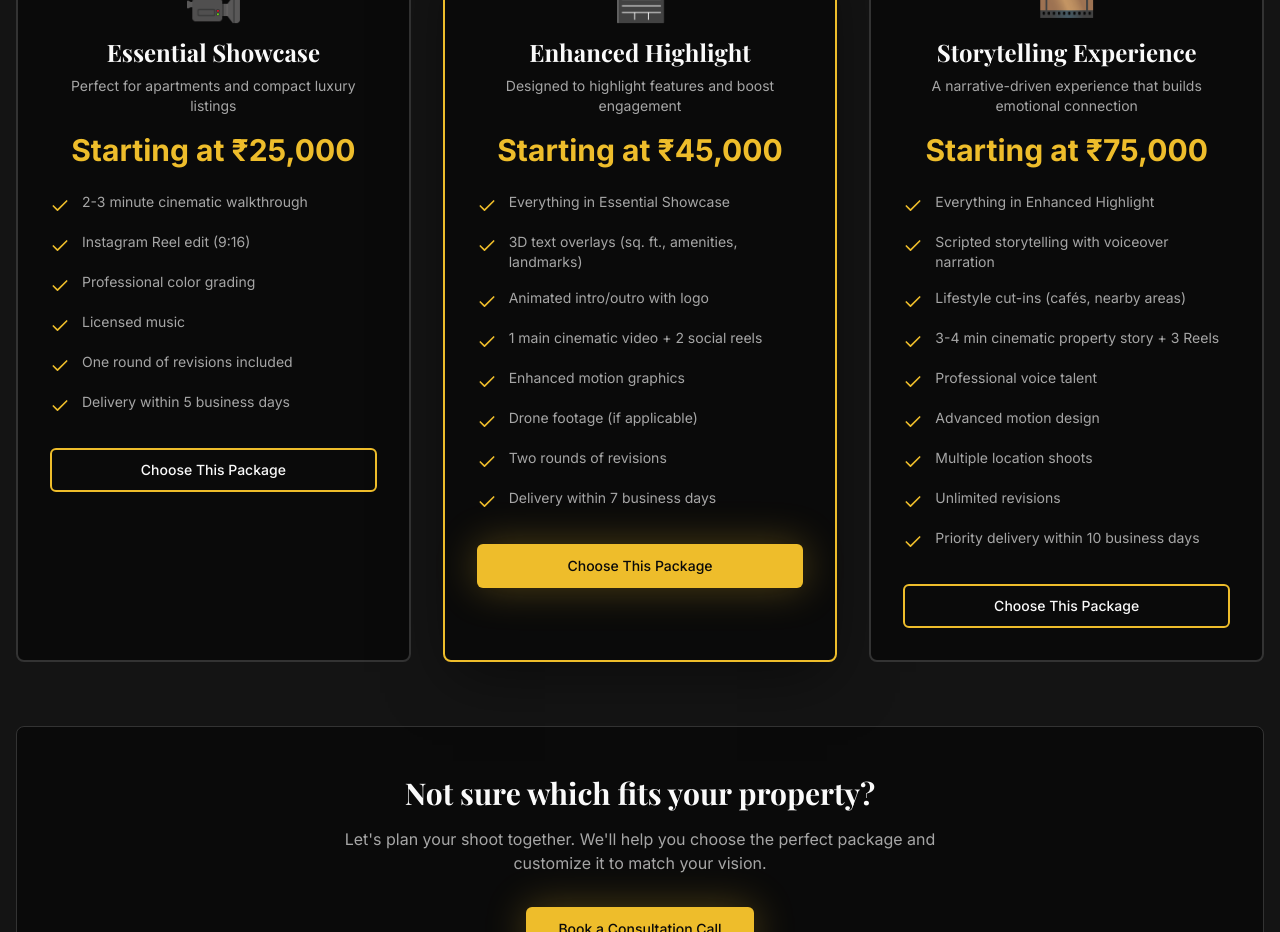
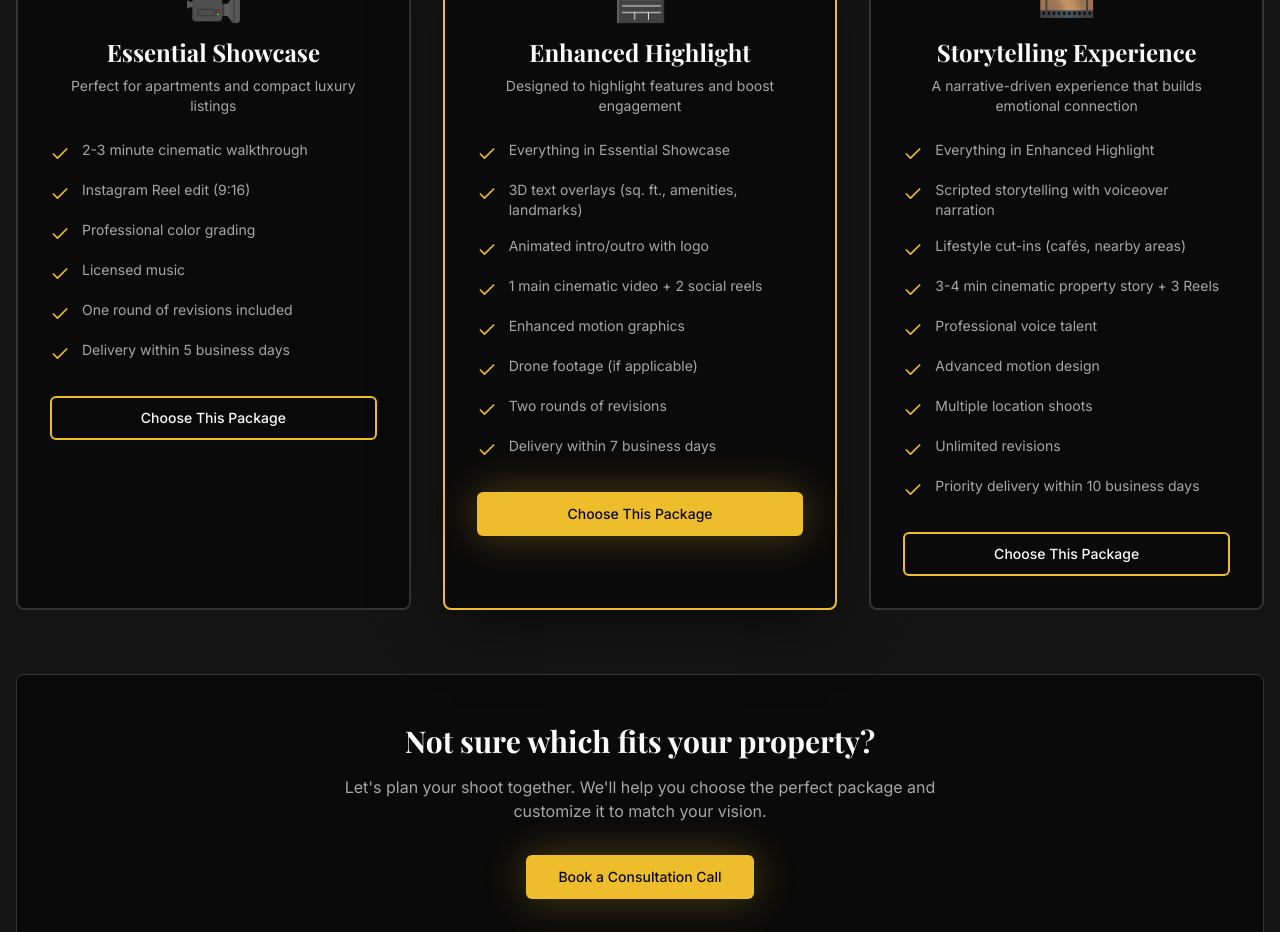
Before and after one commit to anonymousdoge69/cinematic-frame-creator, a React (Vite) app: page / in a window 1280 px wide. Shown: the part 3760-4692 px from the top of the page. Built offline with nearby package versions, Linux system fonts and the light colour scheme; the HTML template or start-up script is replaced by a standard one.

Commit message:
Remove prices from packages

```diff
--- a/src/pages/SinglePage.tsx
+++ b/src/pages/SinglePage.tsx
@@ -351,7 +351,6 @@ const SinglePage = () => {
                     {pkg.name}
                   </h3>
                   <p className="text-muted-foreground text-sm mb-4">{pkg.description}</p>
-                  <p className="text-3xl font-bold text-primary">{pkg.price}</p>
                 </div>
 
                 <ul className="space-y-4 mb-8">
```
